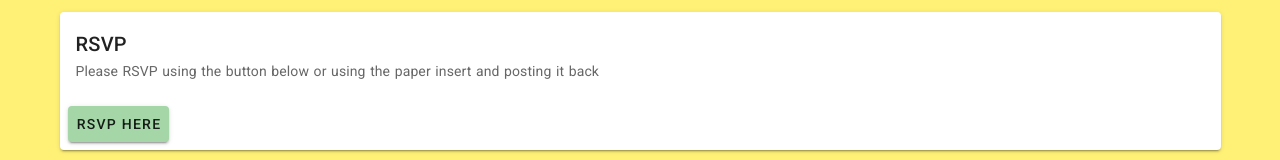
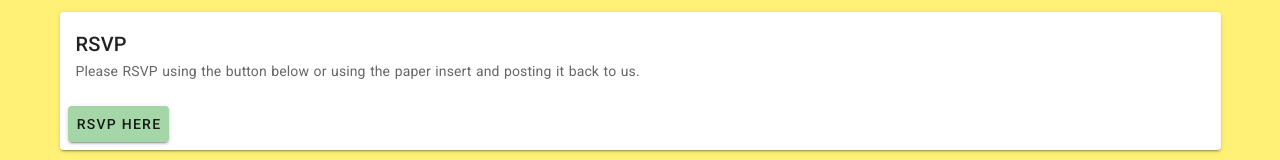
Before and after one commit to Adam1901/meadowslife, a Nuxt app: page /rsvp in a window 1280 px wide. Shown: the top 160 px of the page. Built offline with nearby package versions, Linux system fonts and the light colour scheme.

Commit message:
RSVP link

```diff
--- a/pages/rsvp.vue
+++ b/pages/rsvp.vue
@@ -5,9 +5,9 @@
         <v-col cols="12">
           <v-card>
             <v-card-title>RSVP</v-card-title>
-            <v-card-subtitle>Please RSVP using the button below or using the paper insert and posting it back</v-card-subtitle>
+            <v-card-subtitle>Please RSVP using the button below or using the paper insert and posting it back to us.</v-card-subtitle>
             <v-card-actions>
-              <v-btn color="green lighten-3">RSVP here</v-btn>
+              <v-btn @click="goToForm" color="green lighten-3">RSVP here</v-btn>
             </v-card-actions>
           </v-card>
         </v-col>
@@ -21,6 +21,14 @@
   </v-app>
 </template>
 <script>
+  export default {
+methods:{
+  goToForm() {
+      let url="https://forms.gle/kMmTiVxXnMv2CAdT8";
+      window.open(url, '_blank').focus();
+  }
+}
+}
 </script>
 <style>
 .v-application {
```
Also changed, not shown: 1 other file (tests, documents, lock files or other folders).
